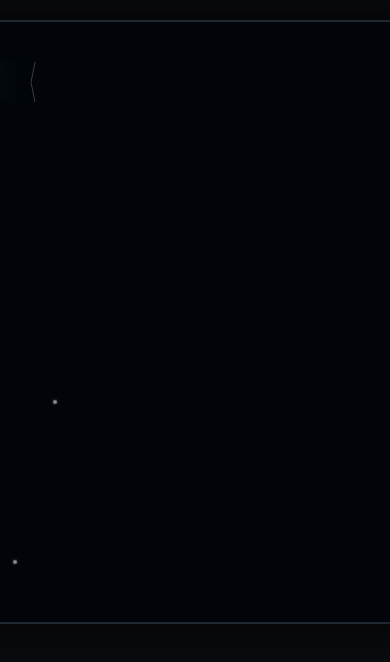
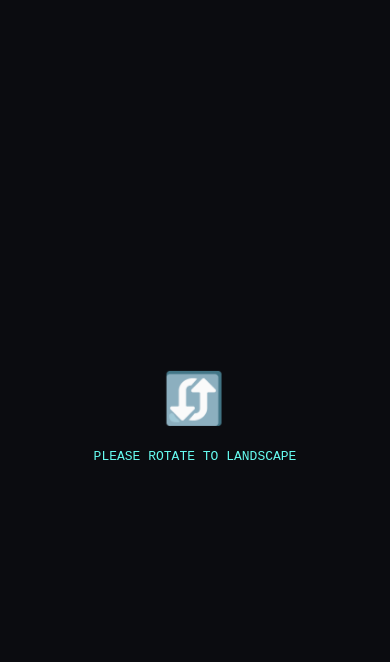
Before and after one commit to andrewrlee/abyssal-descent, a website with bundled scripts: page game/index.html in a window 390 px wide. Built offline with nearby package versions, Linux system fonts and the light colour scheme.

Commit message:
improve mobile view

```diff
--- a/game/assets/js/gameEngine.mjs
+++ b/game/assets/js/gameEngine.mjs
@@ -47,8 +47,10 @@ class AbyssEngine {
         }
         // If touch is on the right: Trigger Sonar
         else {
-          this.sonar.triggerSonar(this.canvas); // Assuming you have a sonar method
-          if (window.navigator.vibrate) window.navigator.vibrate(20); // Haptic click
+          if (this.sonar.triggerSonar(this.canvas)) {
+            this.shake.triggerShake(25);
+            if (window.navigator.vibrate) window.navigator.vibrate(20); // Haptic click
+          }
         }
       },
       { passive: false }
@@ -74,9 +76,25 @@ class AbyssEngine {
       this.sub.speed = 0;
     });
 
-    // window.addEventListener("resize", this.resizeCanvas);
-    // this.resizeCanvas();
+    document.getElementById("start-btn").addEventListener("click", () => {
+      this.enterFullscreen();
+    });
     this.loop();
+  }
+
+  enterFullscreen() {
+    const doc = window.document;
+    const docEl = doc.documentElement;
+
+    const requestFullScreen =
+      docEl.requestFullscreen ||
+      docEl.mozRequestFullScreen ||
+      docEl.webkitRequestFullScreen ||
+      docEl.msRequestFullscreen;
+
+    if (requestFullScreen) {
+      requestFullScreen.call(docEl);
+    }
   }
 
   resizeCanvas() {
--- a/game/assets/style.css
+++ b/game/assets/style.css
@@ -10,11 +10,15 @@ body {
 }
 #game-container {
   position: relative;
-  margin-top: 20px;
+  margin-top: 10px;
+    /* width: 800px;
+  height: 400px; */
   box-shadow: 0 0 50px #000;
 }
 canvas {
   border: 2px solid #1f2833;
+  /* width: 800px;
+  height: 400px; */
   background: #000;
 }
 .sonar-glitch {
@@ -51,3 +55,37 @@ canvas {
     user-select: none;
     -webkit-tap-highlight-color: transparent;
 }
+
+#rotate-overlay {
+    display: none; /* Hidden by default */
+    position: fixed;
+    top: 0; left: 0;
+    width: 100vw; height: 100vh;
+    background: #0b0c10;
+    color: #66fcf1;
+    z-index: 9999;
+    flex-direction: column;
+    justify-content: center;
+    align-items: center;
+    text-align: center;
+    font-family: monospace;
+}
+
+/* Media Query: Show only if height is greater than width */
+@media (orientation: portrait) {
+    #rotate-overlay {
+        display: flex;
+    }
+}
+
+.phone-icon {
+    font-size: 50px;
+    margin-bottom: 20px;
+    animation: rotateDevice 2s infinite;
+}
+
+@keyframes rotateDevice {
+    0% { transform: rotate(0deg); }
+    50% { transform: rotate(-90deg); }
+    100% { transform: rotate(0deg); }
+}
--- a/game/index.html
+++ b/game/index.html
@@ -1,21 +1,25 @@
 <!DOCTYPE html>
 <html lang="en">
-<head>
-    <meta charset="UTF-8">
+  <head>
+    <meta charset="UTF-8" />
     <title>ABYSSAL DESCENT: GHOST PROTOCOL</title>
-    <link rel="stylesheet" href="./assets/style.css">
-</head>
-<body>
-
+    <link rel="stylesheet" href="./assets/style.css" />
+  </head>
+  <body>
+    <div id="rotate-overlay">
+      <div class="message">
+        <div class="phone-icon">🔄</div>
+        <p>PLEASE ROTATE TO LANDSCAPE</p>
+      </div>
+    </div>
     <div id="game-container">
-        <canvas id="game" width="800" height="600"></canvas>
+      <canvas id="game" width="800" height="400"></canvas>
     </div>
-
+<input type="submit" id="start-btn" value="fullscreen"/>
     <!-- <p style="font-size: 11px; opacity: 0.5; margin-top: 10px;">
         [ARROWS] PILOT | [SPACE] SONAR | [SHIFT] TORPEDO
     </p> -->
 
-    <script type="module" src="./assets/js/gameEngine.mjs" ></script>
-
-</body>
+    <script type="module" src="./assets/js/gameEngine.mjs"></script>
+  </body>
 </html>
--- a/package.json
+++ b/package.json
@@ -9,6 +9,6 @@
   "dependencies": {},
   "devDependencies": {},
   "scripts": {
-    "start": "python3 -m http.server"
+    "start": "./run.sh"
   }
 }
```
Also changed, not shown: 1 other file.
